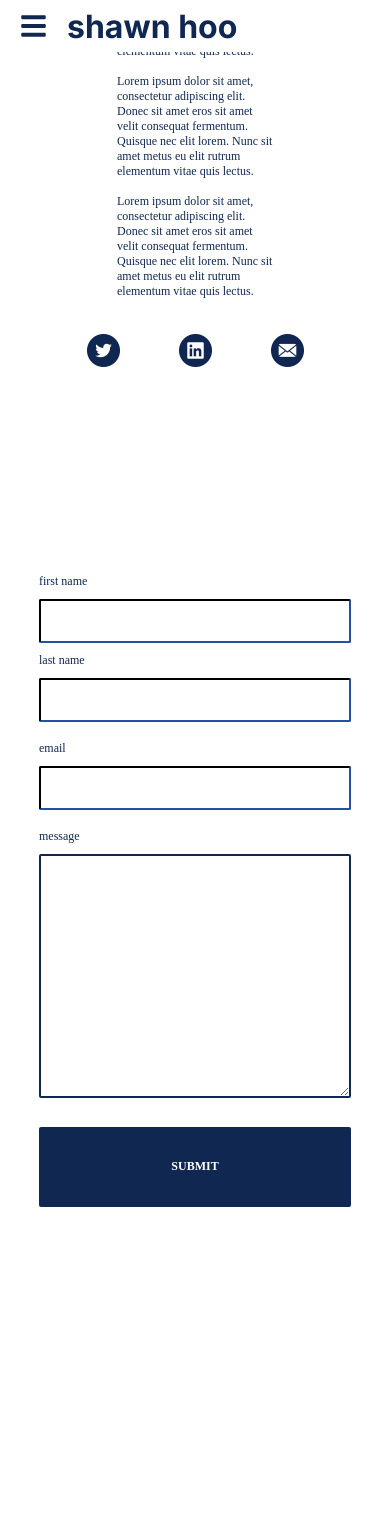
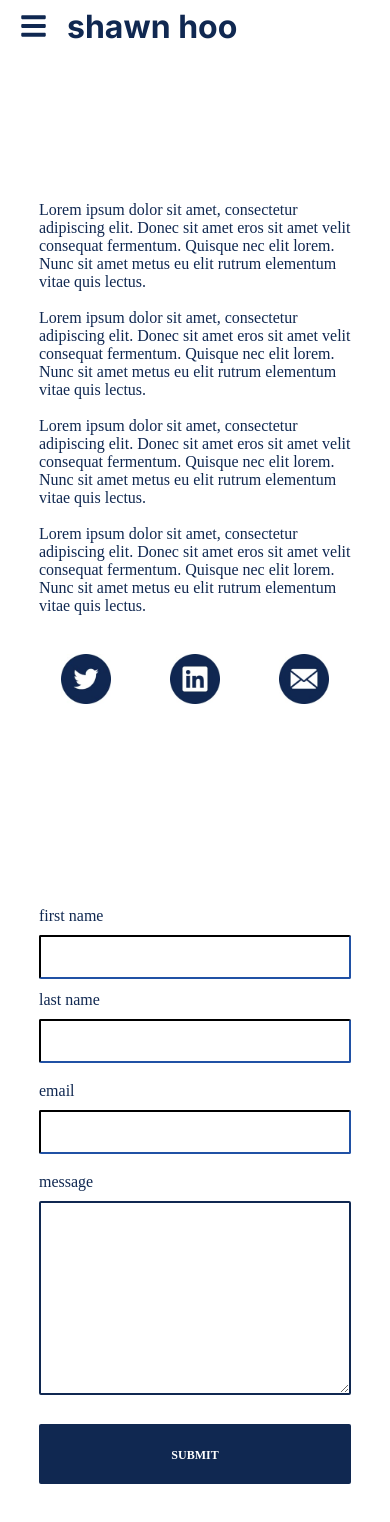
Before and after one commit to Darren-Loh/shawn-hoo-portfolio-web, a React (Create React App) app: page /contact in a window 390 px wide. Shown: the top 1522 px of the page. Before the commit the page ends 1275 px from the top, so only its background shows below. Built offline with nearby package versions, Linux system fonts and the light colour scheme; no server answers; data requests are answered from the project's data file.

Commit message:
fixed contact page mobile view bug

```diff
--- a/src/Components/CSS/Book.css
+++ b/src/Components/CSS/Book.css
@@ -82,4 +82,8 @@
         padding-top: 20px;
         padding-bottom: 20px;
     }
+
+    button {
+        height: 60px;
+    }
 }
--- a/src/Components/contact/ContactPage.css
+++ b/src/Components/contact/ContactPage.css
@@ -110,25 +110,30 @@
 
 @media (max-width: 480px) {
     .contactPageOuter{
-        display: flex;
-        /* align-items: center; */
-        height: 100%;
-        margin-top: 32px;
-        padding-top: 20px;
+        height: 190vh !important;
     }
 
     .contactPageContainer{
+        display: flex;
         flex-direction: column;
+        width: 100%;
+        height: 100%;
     }
 
     /* left section */
     .contactPageLeft{
-        display: flex;
-        flex-direction: column;
-        align-items: center;
+        flex: 0.9;
         justify-content: center;
-        height: 90vh;
-        width: 80vw;
+        width: 80vw !important;
+    }
+
+    .contactPageDesc {
+        margin-top: 0px !important;
+        padding-top: 0px !important;
+    }
+
+    .contactPageDesc > * {
+        font-size: 16px;
     }
 
     .contactPageIcons{
@@ -137,25 +142,19 @@
     }
 
     .twitlogo, .indeedlogo, .msglogo{
-        width: 33px;
+        width: 50px;
         height: auto;
     }
 
     /* right section */
     .contactPageRight{
-        display: flex;
-        flex-direction: column;
-        align-items: center;
-        justify-content: center;
-        height: 90vh;
-        width: 80vw;
-        font-size: 12px;
-        gap: 19px;
+        flex: 0.9;
+        width: 80vw !important;
     }
     .nameInput{
         display: flex;
         flex-direction: column;
-        gap: 10px;
+        gap: 12px;
     }
 
     #fname, #lname, #email{
@@ -165,8 +164,9 @@
         padding: 0px 5px;
         font-family: 'Newsreader';
         font-weight: normal;
-        font-size: 20px;
+        font-size: 16px;
     }
+
     .nameLeft, .nameRight, .emailInput, .msgInput {
         display: flex;
         flex-direction: column;
@@ -179,14 +179,14 @@
         border-radius: 2px;
         font-family: 'Newsreader';
         font-weight: normal;
-        font-size: 20px;
+        font-size: 16px;
         margin-bottom: 10px;
         padding: 5px 10px;
     }
 
     .submitBtn{
         width: 100%;
-        height: 80px;
+        height: 60px;
         background-color: #102851;
         color: white;
         border-radius: 2px;
@@ -207,5 +207,6 @@
 
     .contactRightLabels{
         padding-bottom: 10px;
+        font-size: 16px;
     }
 }
```
